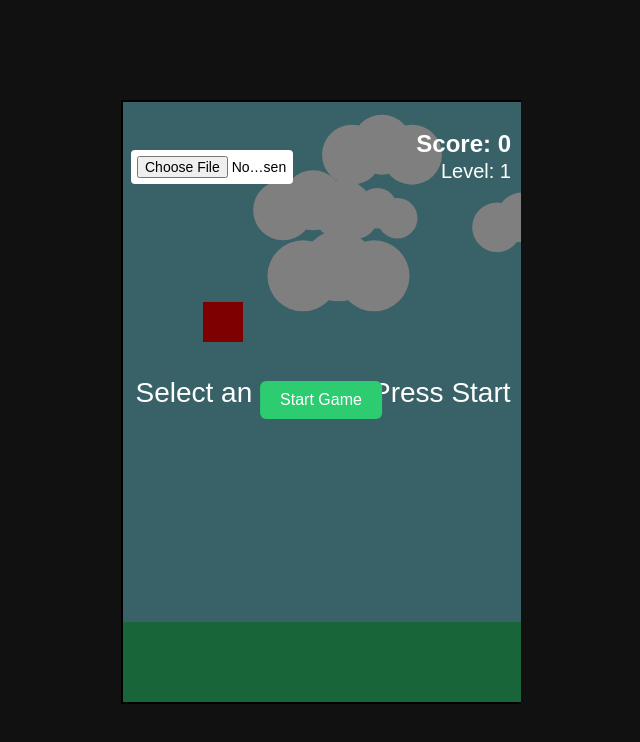
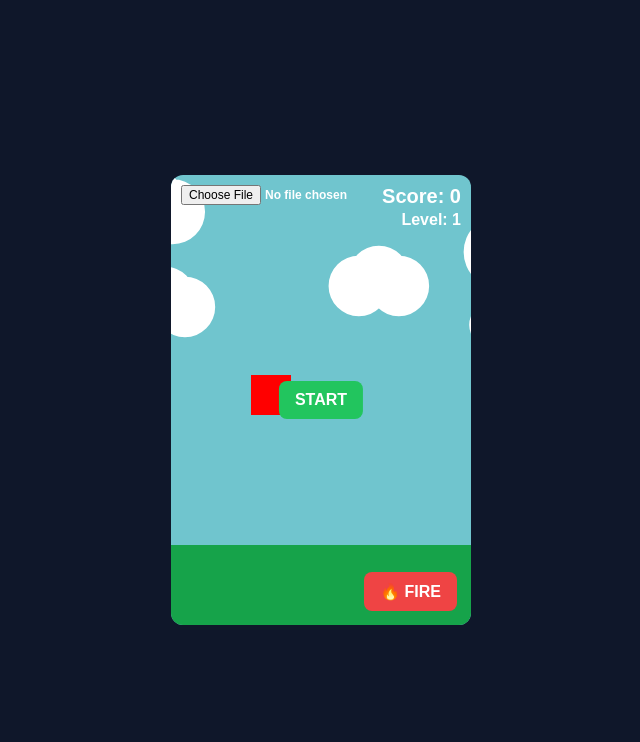
Before and after one commit to Sahajeb/FlappyBird, a plain HTML site: page index.html in a window 1280 px wide. Shown: the whole page, without its empty margins (319-959 px from the left). Drawn offline with Linux system fonts and the light colour scheme.

Commit message:
Refactor game to 'Flappy Combat' with new features
Updated the game from 'Flappy Bird' to 'Flappy Combat' with new mechanics and UI.

```diff
--- a/index.html
+++ b/index.html
@@ -1,333 +1,327 @@
 <!DOCTYPE html>
-<html>
+<html lang="en">
 <head>
 <meta charset="UTF-8">
-<title>Flappy Bird – Mobile Support</title>
+<meta name="viewport" content="width=device-width, initial-scale=1.0, maximum-scale=1.0, user-scalable=no">
+<title>Flappy Combat – Mobile</title>
+
 <style>
-  html, body {
-    margin: 0;
-    padding: 0;
-    height: 100%;
-    overflow: hidden;
-    font-family: Arial, sans-serif;
-    background: #111;
-    display: flex;
-    justify-content: center;
-    align-items: center;
+*{box-sizing:border-box}
+html,body{
+  margin:0;
+  padding:0;
+  height:100%;
+  overflow:hidden;
+  background:#0f172a;
+  font-family:Arial,Helvetica,sans-serif;
+  display:flex;
+  justify-content:center;
+  align-items:center;
 }
 
-  #game-container {
-    position: relative;
-    width: 400px;
-    height: 600px;
+/* GAME WRAPPER */
+#game-container{
+  position:relative;
+  width:100%;
+  max-width:420px;
+  aspect-ratio:2/3;
+  background:#70c5ce;
+  border-radius:12px;
+  overflow:hidden;
 }
 
-  canvas {
-    display: block;
-    width: 100%;
-    height: 100%;
-    background: #70c5ce;
-    border: 2px solid black;
+/* CANVAS */
+canvas{
+  width:100%;
+  height:100%;
+  display:block;
 }
 
-  .btn, #imageInput {
-    position: absolute;
-    z-index: 10;
-    padding: 10px 20px;
-    font-size: 16px;
-    border: none;
-    border-radius: 6px;
-    cursor: pointer;
-    background: #2ecc71;
-    color: white;
-    display: none;
+/* UI */
+.ui{
+  position:absolute;
+  z-index:10;
+  color:#fff;
+  font-weight:bold;
 }
 
-  #imageInput {
-    margin-top: 10%;
-    top: 10px;
-    left: 10px;
-    width: 150px;
-    padding: 6px;
-    font-size: 14px;
-    border-radius: 4px;
-    background: white;
-    color: black;
-    display: block; /* always visible */
+#score{top:10px;right:10px;font-size:20px}
+#level{top:36px;right:10px;font-size:16px}
+
+#imageInput{
+  top:10px;
+  left:10px;
+  font-size:12px;
 }
 
-  #startBtn {
-    top: 50%;
-    left: 50%;
-    transform: translate(-50%, -50%);
+button{
+  padding:10px 16px;
+  border:none;
+  border-radius:8px;
+  font-size:16px;
+  font-weight:bold;
+  cursor:pointer;
 }
 
-  #restartBtn {
-    top: 55%;
-    left: 50%;
-    transform: translate(-50%, -50%);
+#startBtn,#restartBtn{
+  position:absolute;
+  top:50%;
+  left:50%;
+  transform:translate(-50%,-50%);
+  background:#22c55e;
+  color:#fff;
 }
 
-  #scoreDisplay {
-    margin-top: 5%;
-    position: absolute;
-    top: 10px;
-    right: 10px;
-    z-index: 10;
-    color: white;
-    font-size: 24px;
-    font-weight: bold;
-    text-align: right;
+#restartBtn{top:58%}
+
+#shootBtn{
+  position:absolute;
+  bottom:14px;
+  right:14px;
+  background:#ef4444;
+  color:#fff;
 }
-
-  #levelDisplay {
-    margin-top: 5%;
-    position: absolute;
-    top: 40px;
-    right: 10px;
-    z-index: 10;
-    color: white;
-    font-size: 20px;
-    text-align: right;
-  }
-
 </style>
 </head>
+
 <body>
 
 <div id="game-container">
-  <canvas id="game" width="400" height="600"></canvas>
-  <input type="file" id="imageInput" accept="image/*">
-  <button id="startBtn" class="btn">Start Game</button>
-  <button id="restartBtn" class="btn">Restart</button>
-  <div id="scoreDisplay">Score: 0</div>
-  <div id="levelDisplay">Level: 1</div>
+  <canvas id="game"></canvas>
+
+  <input id="imageInput" class="ui" type="file" accept="image/*">
+  <div id="score" class="ui">Score: 0</div>
+  <div id="level" class="ui">Level: 1</div>
+
+  <button id="startBtn">START</button>
+  <button id="restartBtn" style="display:none">RESTART</button>
+  <button id="shootBtn">🔥 FIRE</button>
 </div>
 
 <script>
-const canvas = document.getElementById("game");
-const ctx = canvas.getContext("2d");
-const startBtn = document.getElementById("startBtn");
-const restartBtn = document.getElementById("restartBtn");
-const imageInput = document.getElementById("imageInput");
-const scoreDisplay = document.getElementById("scoreDisplay");
-const levelDisplay = document.getElementById("levelDisplay");
+/* ================= SETUP ================= */
+const canvas=document.getElementById("game");
+const ctx=canvas.getContext("2d");
 
-let gameStarted = false;
-let gameOver = false;
-let score = 0;
-let level = 1;
-let pipeSpeed = 2;
+function resize(){
+  canvas.width=canvas.offsetWidth;
+  canvas.height=canvas.offsetHeight;
+}
+window.addEventListener("resize",resize);
+resize();
 
-/* =====================
-   BIRD
-===================== */
-let birdImg = new Image();
-let bird = {
-  x: 80,
-  y: 200,
-  w: 40,
-  h: 40,
-  vel: 0,
-  gravity: 0.6,
-  jump: -10,
+/* ================= GAME STATE ================= */
+let started=false,over=false;
+let score=0,level=1,frame=0;
+let pipeSpeed=2;
+
+/* ================= BIRD ================= */
+const birdImg=new Image();
+const bird={
+  x:80,y:200,w:40,h:40,vy:0,
+  gravity:0.6,jump:-10,
+  flap(){this.vy=this.jump},
   update(){
-    this.vel += this.gravity;
-    this.y += this.vel;
-    if(this.y + this.h > canvas.height - groundHeight) gameOver = true;
+    this.vy+=this.gravity;
+    this.y+=this.vy;
+    if(this.y+this.h>canvas.height-80) over=true;
   },
   draw(){
-    if(birdImg.complete && birdImg.src) ctx.drawImage(birdImg,this.x,this.y,this.w,this.h);
-    else { ctx.fillStyle="red"; ctx.fillRect(this.x,this.y,this.w,this.h);}
-  },
-  flap(){this.vel=this.jump;}
+    if(birdImg.src) ctx.drawImage(birdImg,this.x,this.y,this.w,this.h);
+    else{
+      ctx.fillStyle="red";
+      ctx.fillRect(this.x,this.y,this.w,this.h);
+    }
+  }
 };
 
-/* =====================
-   CLOUDS
-===================== */
-const clouds = [];
-for(let i=0;i<5;i++){
-  clouds.push({x:Math.random()*canvas.width, y:Math.random()*200, r:Math.random()*20+20, speed:0.4});
-}
-
-function updateClouds(){
-  clouds.forEach(c=>{
-    c.x -= c.speed;
-    if(c.x + c.r <0) c.x = canvas.width + 50;
-  });
-}
+/* ================= CLOUDS ================= */
+const clouds=[...Array(5)].map(()=>({
+  x:Math.random()*canvas.width,
+  y:Math.random()*150,
+  r:20+Math.random()*20
+}));
 
 function drawClouds(){
   ctx.fillStyle="white";
   clouds.forEach(c=>{
+    c.x-=0.3;
+    if(c.x<-50)c.x=canvas.width+50;
     ctx.beginPath();
-    ctx.arc(c.x, c.y, c.r,0,Math.PI*2);
-    ctx.arc(c.x+c.r, c.y+10, c.r,0,Math.PI*2);
-    ctx.arc(c.x-c.r, c.y+10, c.r,0,Math.PI*2);
+    ctx.arc(c.x,c.y,c.r,0,Math.PI*2);
+    ctx.arc(c.x+20,c.y+10,c.r,0,Math.PI*2);
+    ctx.arc(c.x-20,c.y+10,c.r,0,Math.PI*2);
     ctx.fill();
   });
 }
 
-/* =====================
-   GROUND
-===================== */
-const groundHeight = 80;
+/* ================= GROUND ================= */
 function drawGround(){
-  ctx.fillStyle="#2ecc71";
-  ctx.fillRect(0,canvas.height-groundHeight,canvas.width,groundHeight);
+  ctx.fillStyle="#16a34a";
+  ctx.fillRect(0,canvas.height-80,canvas.width,80);
 }
 
-/* =====================
-   PIPES
-===================== */
-let pipes = [];
-const pipeWidth = 60;
-const pipeGap = 150;
-let frame = 0;
+/* ================= PIPES ================= */
+const pipes=[];
+function addPipe(){
+  let top=60+Math.random()*200;
+  pipes.push({x:canvas.width,top,scored:false});
+}
+function updatePipes(){
+  if(frame%120===0)addPipe();
+  pipes.forEach(p=>{
+    p.x-=pipeSpeed;
+    if(
+      bird.x<p.x+60&&bird.x+bird.w>p.x&&
+      (bird.y<p.top||bird.y+bird.h>p.top+150)
+    ) over=true;
 
-function addPipe(){
-  const topHeight = Math.random()*200 + 50;
-  pipes.push({x:canvas.width, top:topHeight, bottom:canvas.height - topHeight - pipeGap - groundHeight, scored:false});
+    if(!p.scored&&p.x+60<bird.x){
+      score++;p.scored=true;
+      if(score%5===0){level++;pipeSpeed+=0.4}
+      updateHUD();
+    }
+  });
+}
+function drawPipes(){
+  ctx.fillStyle="#15803d";
+  pipes.forEach(p=>{
+    ctx.fillRect(p.x,0,60,p.top);
+    ctx.fillRect(p.x,p.top+150,60,canvas.height);
+  });
 }
 
-function updatePipes(){
-  frame++;
-  if(frame%100===0) addPipe();
-  pipes.forEach(p=>{
-    p.x -= pipeSpeed;
+/* ================= COMBAT ================= */
+const bullets=[],enemies=[];
 
-    // Collision
-    if(bird.x < p.x + pipeWidth && bird.x + bird.w > p.x &&
-       (bird.y < p.top || bird.y + bird.h > canvas.height - p.bottom - groundHeight)){
-      gameOver=true;
+function shoot(){
+  if(!started||over)return;
+  bullets.push({x:bird.x+bird.w,y:bird.y+bird.h/2,w:12,h:4});
 }
 
-    // Score & level
-    if(!p.scored && p.x + pipeWidth < bird.x){
-      score++;
-      p.scored = true;
-      if(score%5===0) level++;
-      pipeSpeed = 2 + level*0.5;
-      scoreDisplay.textContent = "Score: "+score;
-      levelDisplay.textContent = "Level: "+level;
+function spawnEnemy(){
+  enemies.push({
+    x:canvas.width+40,
+    y:80+Math.random()*(canvas.height-200),
+    alive:true,boom:0
+  });
+}
+
+function updateCombat(){
+  if(frame%180===0)spawnEnemy();
+
+  bullets.forEach(b=>b.x+=6);
+  enemies.forEach(e=>{
+    if(e.alive)e.x-=2+level*0.3;
+    else e.boom++;
+  });
+
+  bullets.forEach(b=>{
+    enemies.forEach(e=>{
+      if(e.alive&&
+         b.x<e.x+40&&b.x+b.w>e.x&&
+         b.y<e.y+40&&b.y+b.h>e.y){
+        e.alive=false;
+        score+=2;
+        updateHUD();
+      }
+    });
+  });
+}
+
+function drawCombat(){
+  bullets.forEach(b=>{
+    ctx.fillStyle="yellow";
+    ctx.fillRect(b.x,b.y,b.w,b.h);
+  });
+
+  enemies.forEach(e=>{
+    if(e.alive){
+      ctx.fillStyle="#7c3aed";
+      ctx.fillRect(e.x,e.y,40,40);
+    }else{
+      ctx.fillStyle=`rgba(255,150,0,${1-e.boom/10})`;
+      ctx.beginPath();
+      ctx.arc(e.x+20,e.y+20,e.boom*4,0,Math.PI*2);
+      ctx.fill();
     }
   });
 }
 
-function drawPipes(){
-  ctx.fillStyle="#27ae60";
-  pipes.forEach(p=>{
-    ctx.fillRect(p.x,0,pipeWidth,p.top);
-    ctx.fillRect(p.x,canvas.height-p.bottom-groundHeight,pipeWidth,p.bottom);
+/* ================= INPUT ================= */
+document.addEventListener("keydown",e=>{
+  if(e.code==="Space")bird.flap();
+  if(e.code==="KeyF")shoot();
 });
+canvas.addEventListener("mousedown",()=>bird.flap());
+canvas.addEventListener("touchstart",e=>{
+  if(e.touches.length===1)bird.flap();
+  if(e.touches.length===2)shoot();
+},{passive:false});
+
+/* ================= UI ================= */
+const startBtn=document.getElementById("startBtn");
+const restartBtn=document.getElementById("restartBtn");
+document.getElementById("shootBtn").onclick=shoot;
+
+startBtn.onclick=()=>{
+  started=true;over=false;
+  startBtn.style.display="none";
+};
+restartBtn.onclick=reset;
+
+document.getElementById("imageInput").onchange=e=>{
+  const r=new FileReader();
+  r.onload=ev=>birdImg.src=ev.target.result;
+  r.readAsDataURL(e.target.files[0]);
+};
+
+function updateHUD(){
+  scoreEl.textContent="Score: "+score;
+  levelEl.textContent="Level: "+level;
+}
+const scoreEl=document.getElementById("score");
+const levelEl=document.getElementById("level");
+
+/* ================= RESET ================= */
+function reset(){
+  score=0;level=1;frame=0;pipeSpeed=2;
+  pipes.length=bullets.length=enemies.length=0;
+  bird.y=200;bird.vy=0;
+  over=false;restartBtn.style.display="none";
+  updateHUD();
 }
 
-/* =====================
-   INPUT
-===================== */
-document.addEventListener("keydown", e=>{
-  if(e.code==="Space" && gameStarted && !gameOver) bird.flap();
-});
-
-// Mobile / Touch input
-canvas.addEventListener("touchstart", e=>{
-  e.preventDefault();
-  if(gameStarted && !gameOver) bird.flap();
-});
-canvas.addEventListener("mousedown", e=>{
-  if(gameStarted && !gameOver) bird.flap();
-});
-
-/* =====================
-   IMAGE INPUT
-===================== */
-imageInput.addEventListener("change", e=>{
-  const file = e.target.files[0];
-  if(file){
-    const reader = new FileReader();
-    reader.onload = function(evt){
-      birdImg.src = evt.target.result;
-    };
-    reader.readAsDataURL(file);
-  }
-});
-
-/* =====================
-   BUTTONS
-===================== */
-startBtn.addEventListener("click", ()=>{
-  gameStarted=true;
-  gameOver=false;
-  startBtn.style.display="none";
-});
-
-restartBtn.addEventListener("click", ()=>{
-  resetGame();
-  restartBtn.style.display="none";
-  gameOver=false;
-});
-
-/* =====================
-   RESET FUNCTION
-===================== */
-function resetGame(){
-  bird.y=200;
-  bird.vel=0;
-  pipes=[];
-  score=0;
-  level=1;
-  pipeSpeed=2;
-  frame=0;
-  scoreDisplay.textContent = "Score: 0";
-  levelDisplay.textContent = "Level: 1";
-}
-
-/* =====================
-   GAME LOOP
-===================== */
+/* ================= LOOP ================= */
 function loop(){
   ctx.clearRect(0,0,canvas.width,canvas.height);
-
-  updateClouds();
   drawClouds();
 
-  if(gameStarted && !gameOver){
+  if(started&&!over){
+    frame++;
     bird.update();
     updatePipes();
+    updateCombat();
   }
 
   drawPipes();
+  drawCombat();
   bird.draw();
   drawGround();
 
-  if(!gameStarted){
-    ctx.fillStyle="rgba(0,0,0,0.5)";
+  if(over){
+    ctx.fillStyle="rgba(0,0,0,0.6)";
     ctx.fillRect(0,0,canvas.width,canvas.height);
-    ctx.fillStyle="white";
+    ctx.fillStyle="#fff";
     ctx.font="28px Arial";
     ctx.textAlign="center";
-    ctx.fillText("Select an Image & Press Start", canvas.width/2, canvas.height/2);
-    startBtn.style.display="block";
-  }
-
-  if(gameOver){
-    ctx.fillStyle="rgba(0,0,0,0.6)";
-    ctx.fillRect(0,0,canvas.width,canvas.height);
-    ctx.fillStyle="white";
-    ctx.font="32px Arial";
-    ctx.textAlign="center";
-    ctx.fillText("GAME OVER", canvas.width/2, canvas.height/2 - 20);
-    ctx.font="18px Arial";
-    ctx.fillText("Press Restart", canvas.width/2, canvas.height/2 + 20);
+    ctx.fillText("GAME OVER",canvas.width/2,canvas.height/2);
     restartBtn.style.display="block";
   }
 
   requestAnimationFrame(loop);
 }
-
 loop();
 </script>
-
 </body>
 </html>
```
Lines whose indentation alone changed are shown as unchanged.
